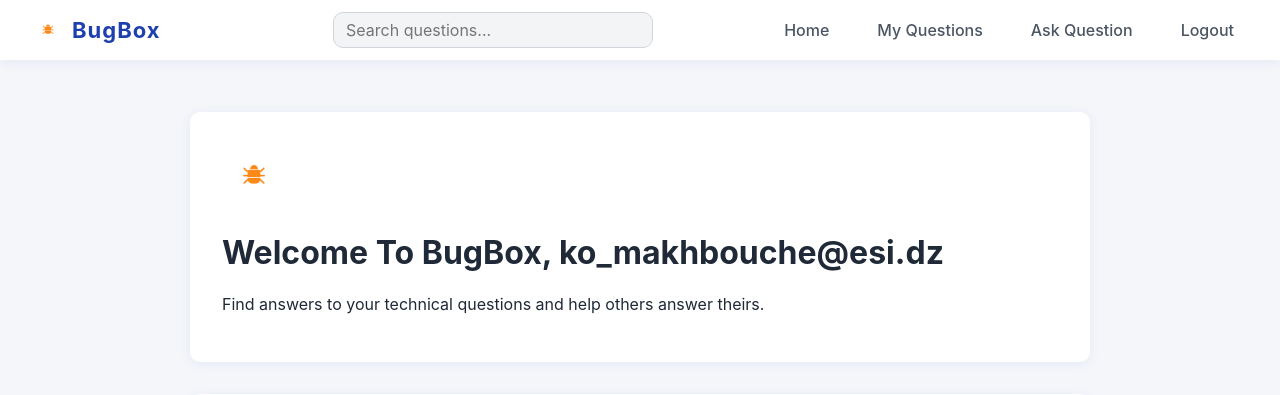
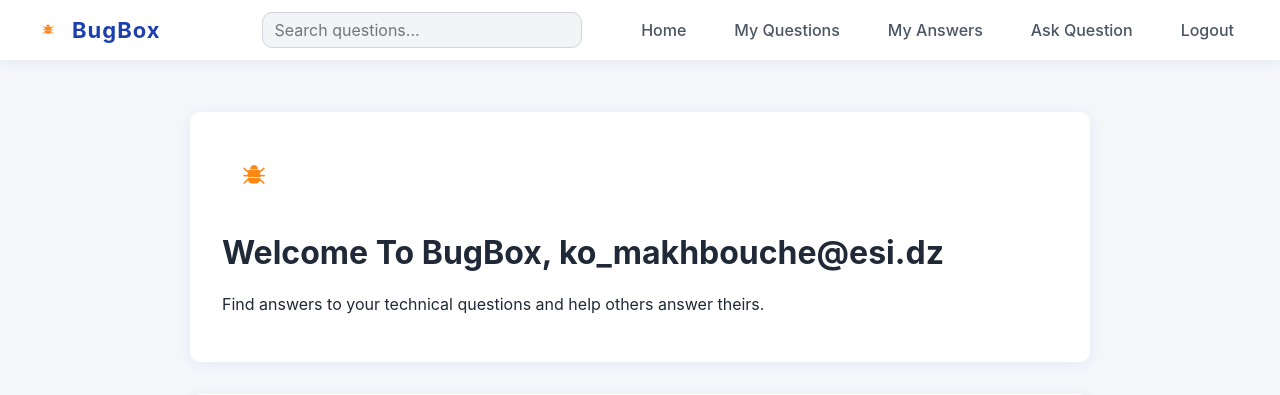
Before and after one commit to yohanmkh/web_projct, a PHP site: page /index.php in a window 1280 px wide. Shown: the top 395 px of the page. Run offline with PHP 8.4, Linux system fonts and the light colour scheme; a user stored in the database is signed in; data comes from the database, SQL or seed files in the repository.

Commit message:
myanswers added

```diff
--- a/navbar.php
+++ b/navbar.php
@@ -20,6 +20,7 @@ if (session_status() === PHP_SESSION_NONE) {
         <a href="index.php">Home</a>
         <?php if(isset($_SESSION['user_id'])): ?>
             <a href="my_questions.php">My Questions</a>
+            <a href="my_answers.php">My Answers</a>
             <a href="add_question.php">Ask Question</a>
             <a href="logout.php">Logout</a>
         <?php else: ?>
```
